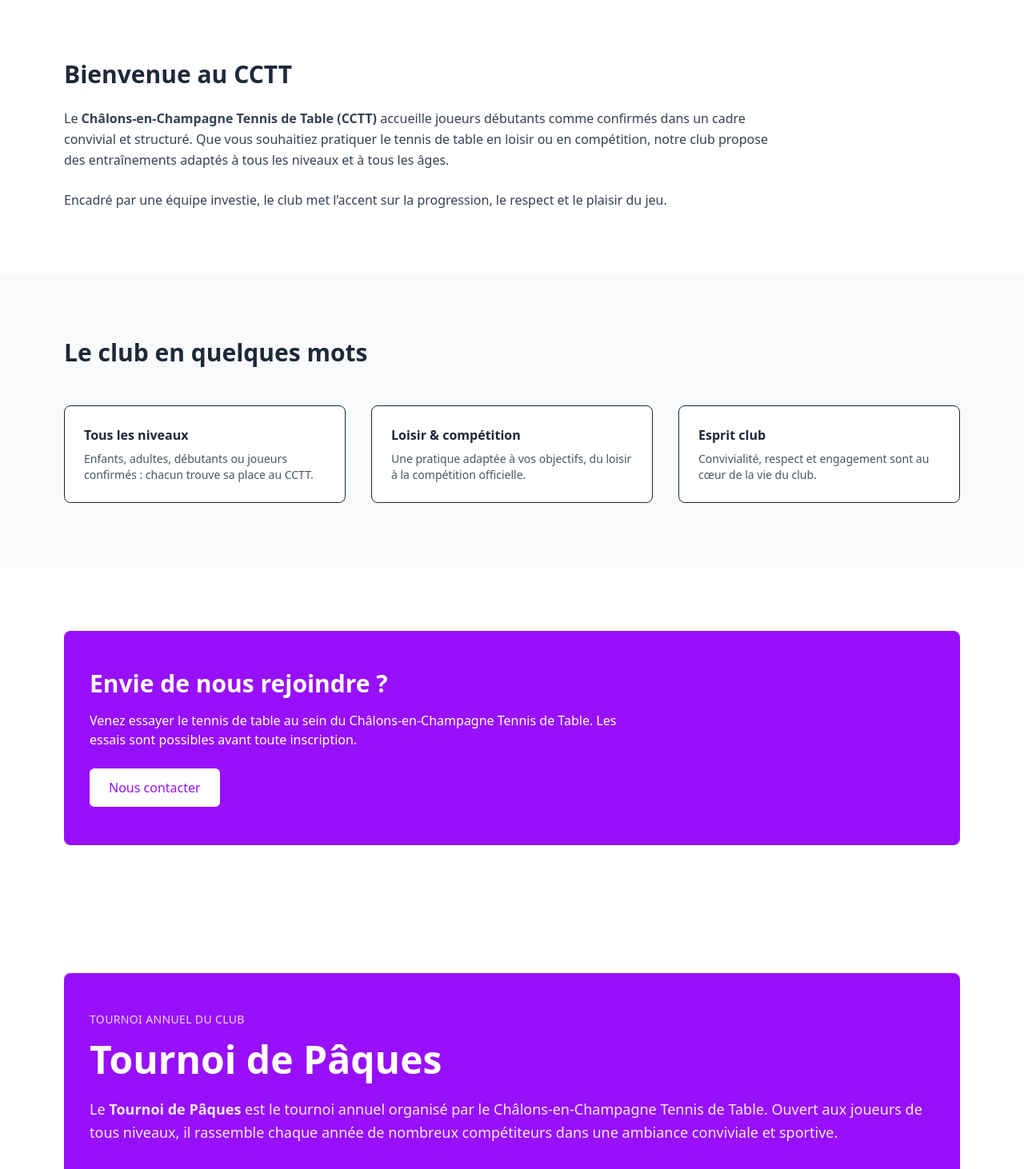
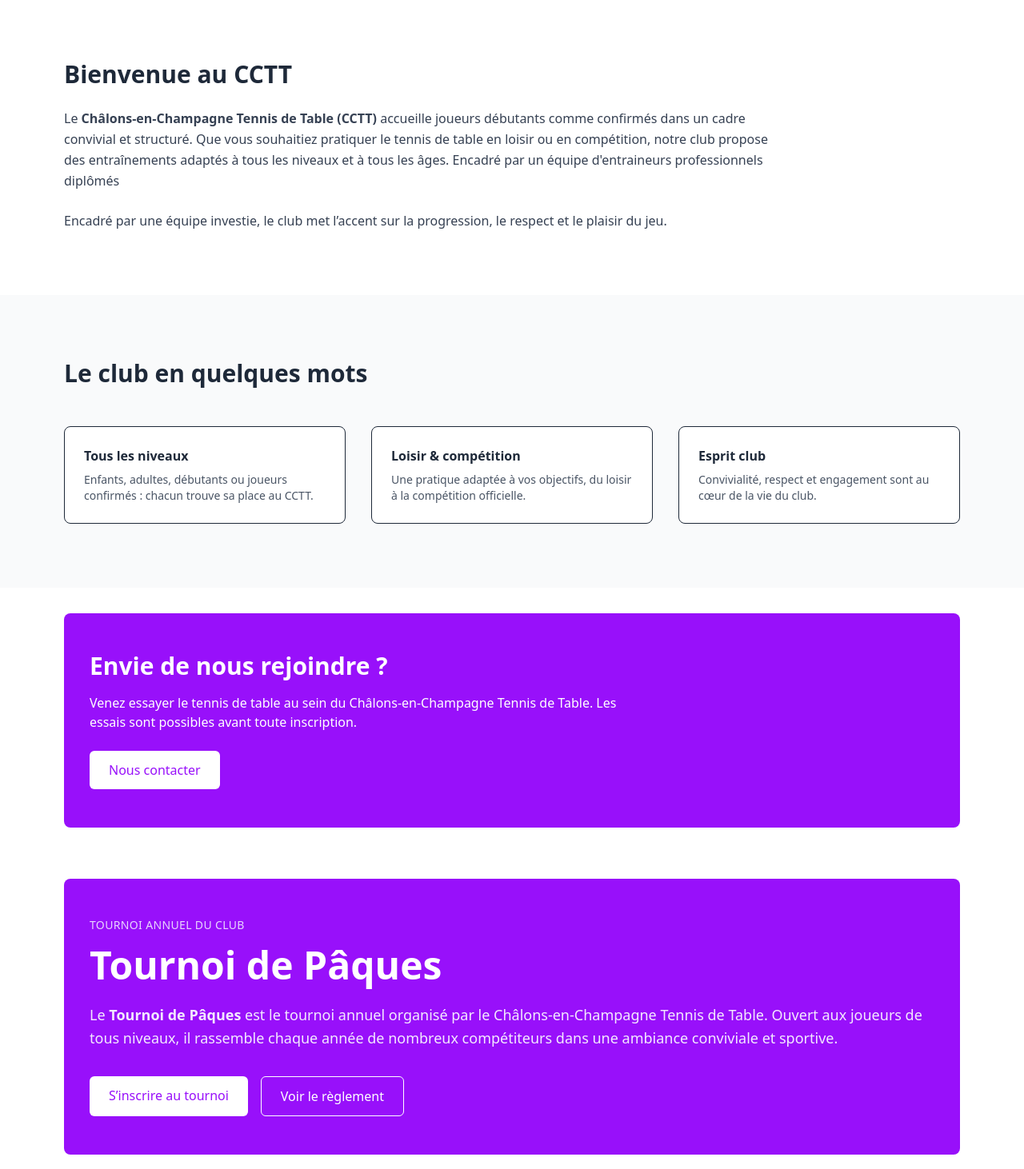
Before and after one commit to jesared/club-cctt, a Next.js app: page / in a window 1280 px wide. Shown: the part 520-1982 px from the top of the page at 80% size. Built offline with nearby package versions, Linux system fonts and the light colour scheme.

Commit message:
Mise à jour des sections de la page d'accueil et du composant TournoiHero : ajout d'un texte sur les entraîneurs et ajustement des marges pour une meilleure présentation.

```diff
--- a/app/page.tsx
+++ b/app/page.tsx
@@ -48,6 +48,7 @@ export default function HomePage() {
             et structuré. Que vous souhaitiez pratiquer le tennis de table en
             loisir ou en compétition, notre club propose des entraînements
             adaptés à tous les niveaux et à tous les âges.
+            Encadré par un équipe d&apos;entraineurs professionnels diplômés
           </p>
 
           <p className="text-gray-700 leading-relaxed">
@@ -94,7 +95,7 @@ export default function HomePage() {
 
       {/* APPEL À L’ACTION */}
       <section>
-        <div className="max-w-6xl mx-auto px-4 py-20">
+        <div className="max-w-6xl mx-auto px-4 py-8">
           <div className="bg-purple-600 rounded-lg px-8 py-12 text-white">
             <h2 className="text-3xl font-semibold mb-4">
               Envie de nous rejoindre ?
--- a/components/TournoiHero.tsx
+++ b/components/TournoiHero.tsx
@@ -1,7 +1,7 @@
 export default function TournoiHero() {
   return (
     <section>
-      <div className="max-w-6xl mx-auto px-4 py-20">
+      <div className="max-w-6xl mx-auto px-4 py-8">
         <div className="bg-purple-600 rounded-lg px-8 py-12 text-white">
           <p className="uppercase tracking-wide text-sm text-purple-200 mb-4">
             Tournoi annuel du club
```
